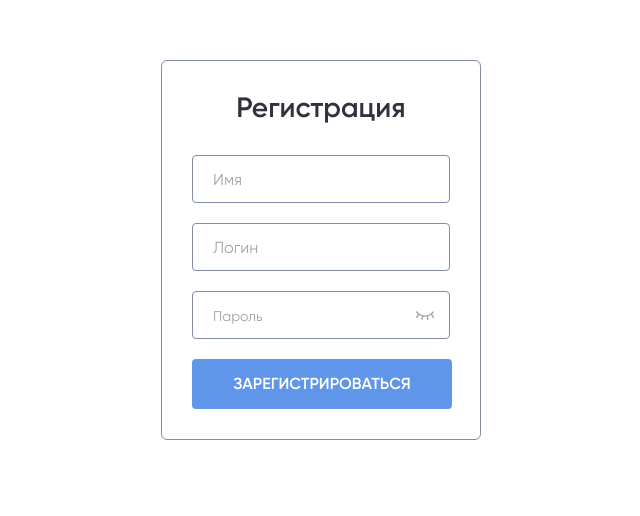
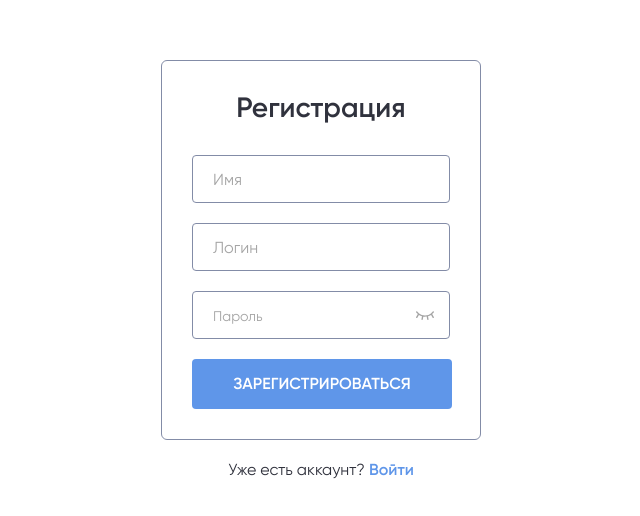
Before and after one commit to nikolakozaryan/project-management-app, a React (Create React App) app: page /signup in a window 1280 px wide. Shown: the part 140-656 px from the top of the page, without its empty margins (319-959 px from the left). Built offline with nearby package versions, Linux system fonts and the light colour scheme.

Commit message:
feat: complete Register page

```diff
--- a/src/pages/Register/Register.module.scss
+++ b/src/pages/Register/Register.module.scss
@@ -5,8 +5,11 @@
   padding: 3rem;
   border: .1rem solid $form-border-color;
   border-radius: .6rem;
-  margin: 20rem auto;
-  max-width: 32rem;
+
+  &__section {
+    max-width: 32rem;
+    margin: 20rem auto;
+  }
 
   &__heading {
     @include font(2.8rem, 3.43rem, 600);
@@ -20,3 +23,15 @@
     gap: 2rem;
   }
 }
+
+.signin {
+  margin-top: 2rem;
+  text-align: center;
+  @include font(1.6rem, 2rem, 400)
+}
+
+.link {
+  cursor: pointer;
+  font-weight: 600;
+  color: $main-color;
+}
--- a/src/pages/Register/Register.tsx
+++ b/src/pages/Register/Register.tsx
@@ -6,25 +6,44 @@ import PasswordInput from '../../components/Register/PasswordInput/PasswordInput
 import { FormInputs } from './types';
 import classes from './Register.module.scss';
 import Button from '../../components/common/Button/Button';
+import { useAppDispatch, useAppSelector } from '../../app/hooks';
+import { send } from '../../features/signup/signupSlice';
+import FormError from '../../components/common/FormError/FormError';
+import { Link } from 'react-router-dom';
 
 const Register = () => {
-  const methods = useForm<FormInputs>({ reValidateMode: 'onSubmit' });
+  const methods = useForm<FormInputs>({ reValidateMode: 'onChange' });
+  const errorMessage = useAppSelector((state) => state.signup.message);
+  const dispatch = useAppDispatch();
 
   const formSubmitHandler: SubmitHandler<FormInputs> = (data, event) => {
     event?.preventDefault();
+    dispatch(send(data));
   };
 
   return (
-    <section className={classes.register}>
+    <section className={classes.register__section}>
+      <div className={classes.register}>
         <h2 className={classes.register__heading}>Регистрация</h2>
+        {errorMessage ? <FormError value={errorMessage} /> : null}
         <FormProvider {...methods}>
-        <form onSubmit={methods.handleSubmit(formSubmitHandler)} className={classes.register__form}>
+          <form
+            onSubmit={methods.handleSubmit(formSubmitHandler)}
+            className={classes.register__form}
+          >
             <NameInput />
             <LoginInput />
             <PasswordInput />
             <Button value="зарегистрироваться" />
           </form>
         </FormProvider>
+      </div>
+      <p className={classes.signin}>
+        Уже есть аккаунт?{' '}
+        <Link className={classes.link} to="/signin">
+          Войти
+        </Link>
+      </p>
     </section>
   );
 };
```
Lines whose indentation alone changed are shown as unchanged.
